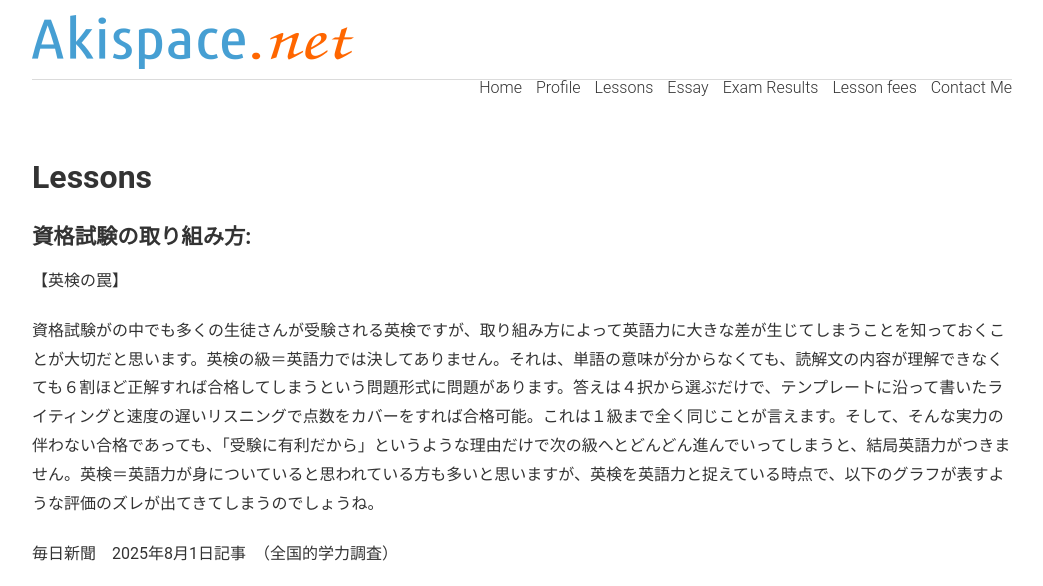
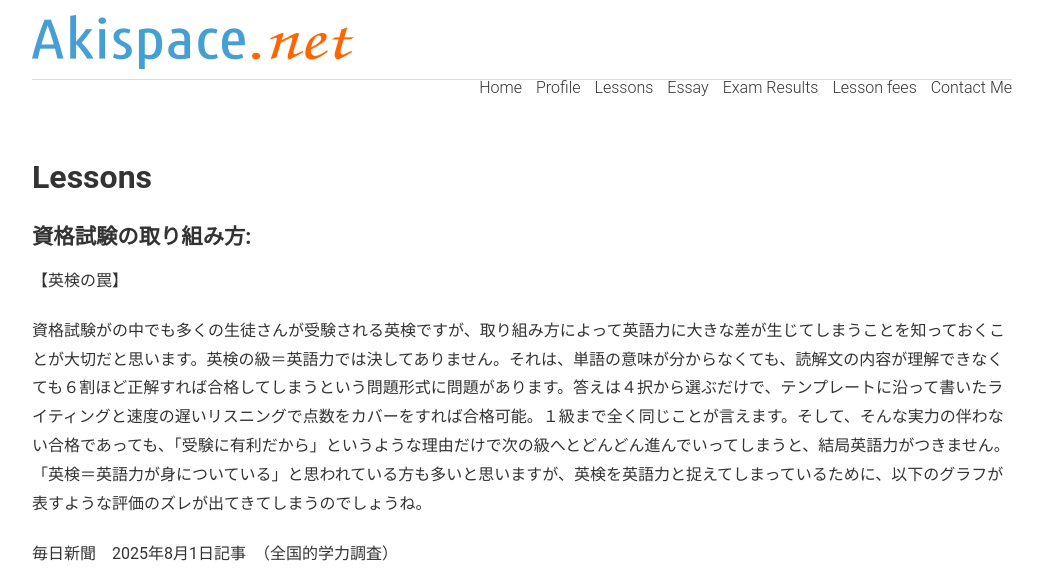
Before and after one commit to phocean/akispace, a Jekyll site: the page built from lessons.md, in a window 1280 px wide and 900 px high, cut to the strip 0-586 px from the top of the window. Shown: the whole strip, without its empty margins (118-1161 px from the left). Built offline with Jekyll 4.4.1, drawn with Linux system fonts in a browser that asks for light colours.

Commit message:
Update lessons.md

```diff
--- a/lessons.md
+++ b/lessons.md
@@ -12,7 +12,7 @@ description: オンライン英語家庭教師　小学生から大学生まで
 
 【英検の罠】
 
-資格試験がの中でも多くの生徒さんが受験される英検ですが、取り組み方によって英語力に大きな差が生じてしまうことを知っておくことが大切だと思います。英検の級＝英語力では決してありません。それは、単語の意味が分からなくても、読解文の内容が理解できなくても６割ほど正解すれば合格してしまうという問題形式に問題があります。答えは４択から選ぶだけで、テンプレートに沿って書いたライティングと速度の遅いリスニングで点数をカバーをすれば合格可能。これは１級まで全く同じことが言えます。そして、そんな実力の伴わない合格であっても、「受験に有利だから」というような理由だけで次の級へとどんどん進んでいってしまうと、結局英語力がつきません。英検＝英語力が身についていると思われている方も多いと思いますが、英検を英語力と捉えている時点で、以下のグラフが表すような評価のズレが出てきてしまうのでしょうね。
+資格試験がの中でも多くの生徒さんが受験される英検ですが、取り組み方によって英語力に大きな差が生じてしまうことを知っておくことが大切だと思います。英検の級＝英語力では決してありません。それは、単語の意味が分からなくても、読解文の内容が理解できなくても６割ほど正解すれば合格してしまうという問題形式に問題があります。答えは４択から選ぶだけで、テンプレートに沿って書いたライティングと速度の遅いリスニングで点数をカバーをすれば合格可能。１級まで全く同じことが言えます。そして、そんな実力の伴わない合格であっても、「受験に有利だから」というような理由だけで次の級へとどんどん進んでいってしまうと、結局英語力がつきません。「英検＝英語力が身についている」と思われている方も多いと思いますが、英検を英語力と捉えてしまっているために、以下のグラフが表すような評価のズレが出てきてしまうのでしょうね。
 
 毎日新聞　2025年8月1日記事　（全国的学力調査）
 
```
